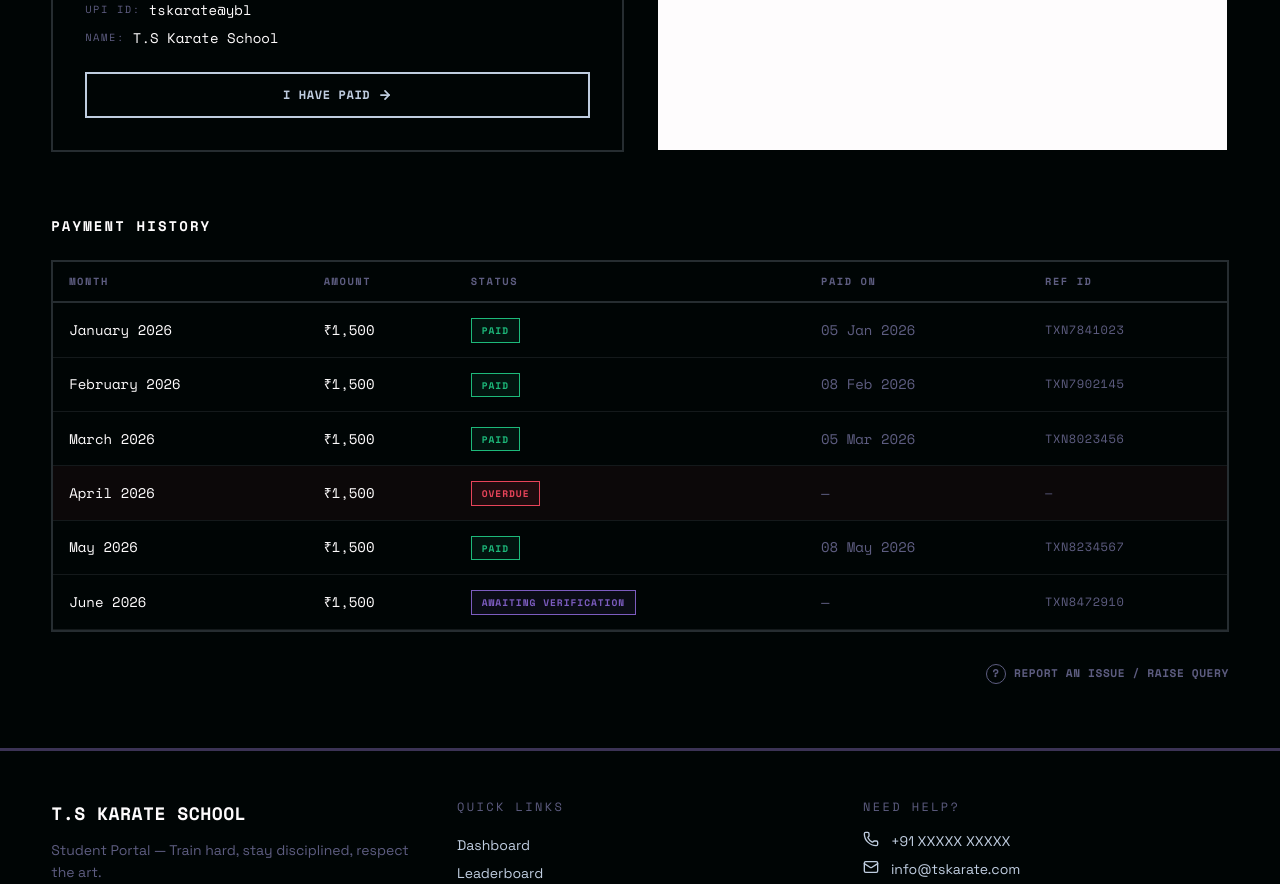
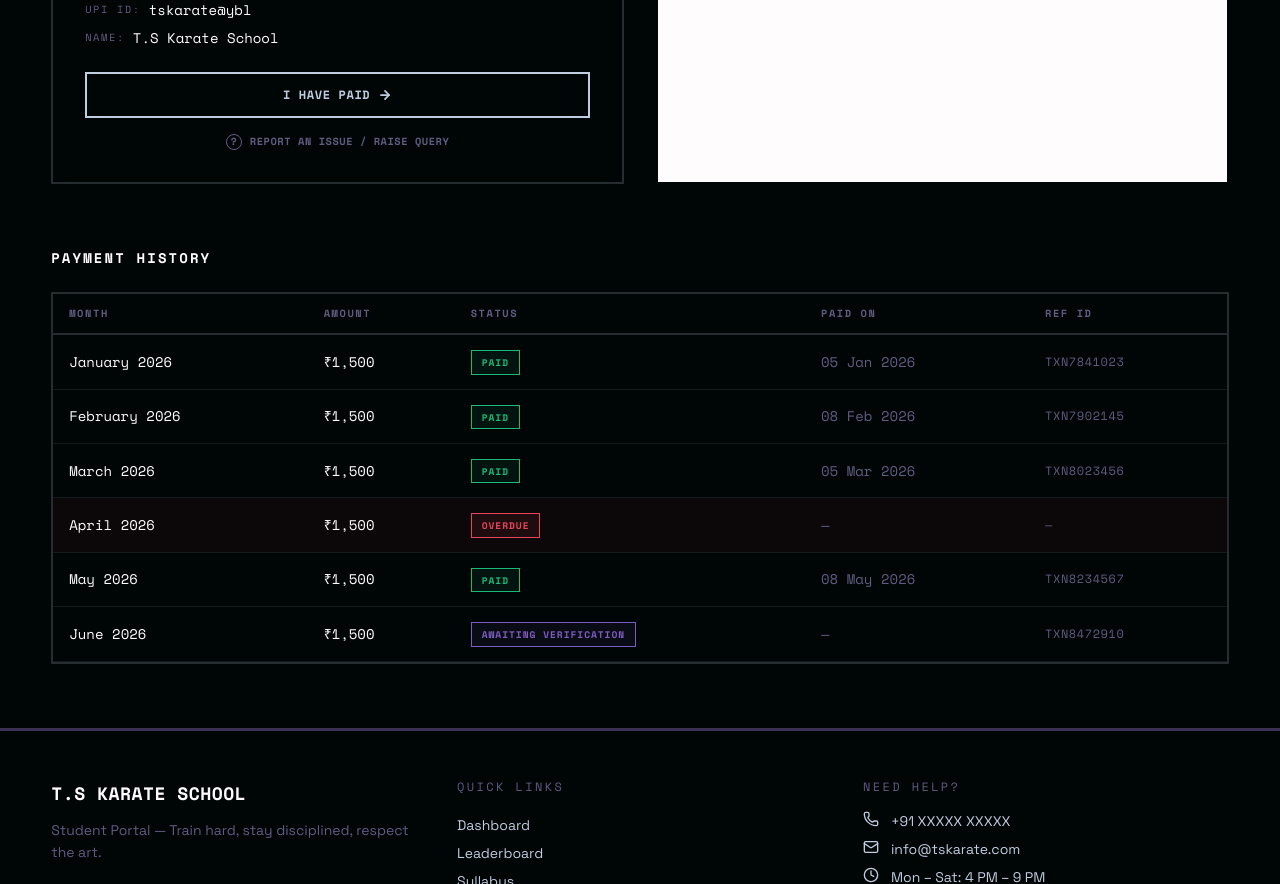
Before and after one commit to kamiism/TSKarateSchool, a React (Vite) app in the folder frontend/: page /student/fees in a window 1280 px wide. Shown: the part 1020-1904 px from the top of the page. Built offline with nearby package versions, Linux system fonts and the light colour scheme.

Commit message:
fix query position

```diff
--- a/frontend/src/components/student/FeePaySection.jsx
+++ b/frontend/src/components/student/FeePaySection.jsx
@@ -118,10 +118,20 @@ export default function FeePaySection() {
                            bg-transparent text-brand-ice font-mono text-[0.75rem] font-bold uppercase tracking-wider
                            cursor-pointer transition-all duration-150
                            hover:bg-brand-ice hover:text-brand-black
-                           active:translate-x-0.5 active:translate-y-0.5"
+                           active:translate-x-0.5 active:translate-y-0.5 mb-4"
               >
                 I Have Paid <ArrowRight size={14} strokeWidth={3} />
               </button>
+
+              <div className="flex justify-center">
+                 <button
+                    onClick={() => setShowQueryModal(true)}
+                    className="flex items-center gap-2 font-mono text-[0.65rem] font-bold uppercase tracking-wider text-brand-muted hover:text-brand-white transition-colors cursor-pointer bg-transparent border-none"
+                 >
+                    <span className="w-4 h-4 rounded-full border border-current flex items-center justify-center">?</span>
+                    Report an Issue / Raise Query
+                 </button>
+              </div>
             </div>
 
             {/* Exam Fee Card */}
@@ -208,16 +218,7 @@ export default function FeePaySection() {
             </div>
           </div>
 
-          {/* Report Issue Button */}
-          <div className="mt-8 flex justify-end">
-             <button
-                onClick={() => setShowQueryModal(true)}
-                className="flex items-center gap-2 font-mono text-[0.7rem] font-bold uppercase tracking-wider text-brand-muted hover:text-brand-white transition-colors cursor-pointer bg-transparent border-none"
-             >
-                <span className="w-5 h-5 rounded-full border border-current flex items-center justify-center">?</span>
-                Report an Issue / Raise Query
-             </button>
-          </div>
+
         </div>
       </section>
 
```
